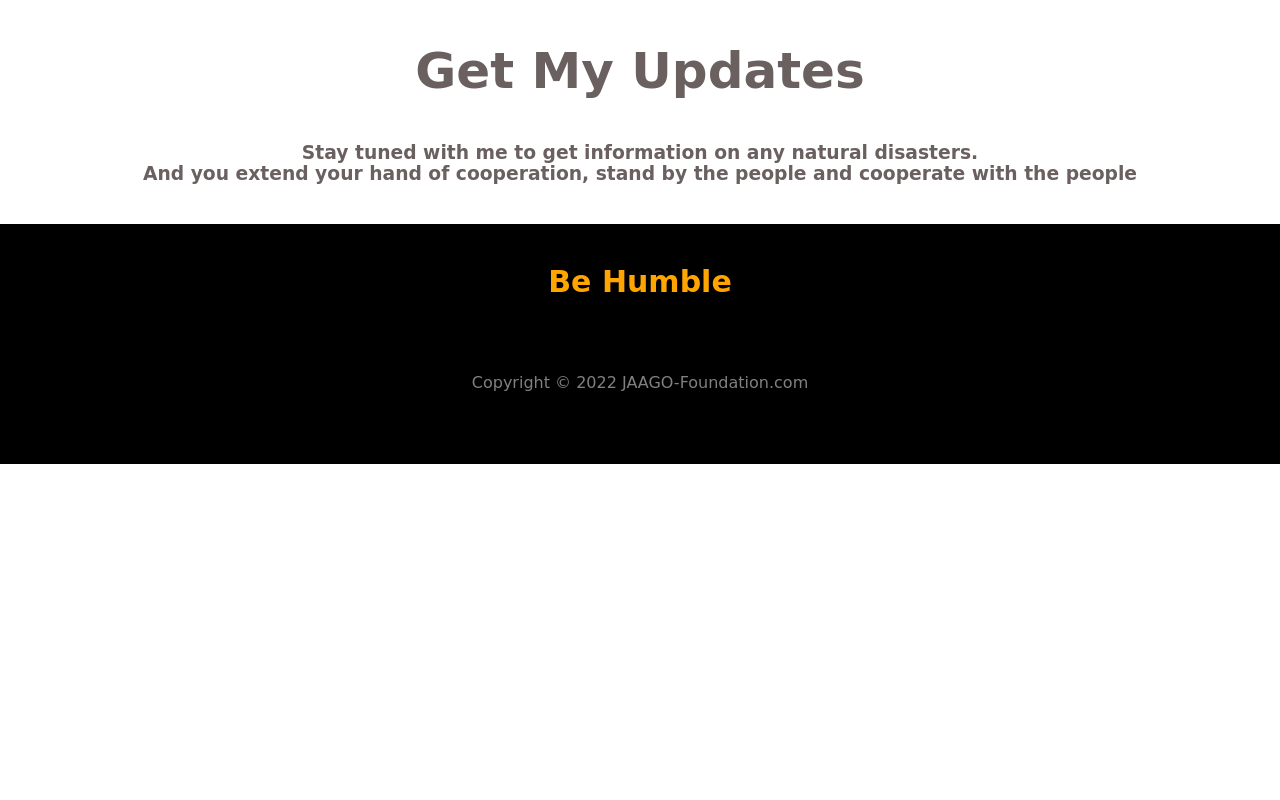
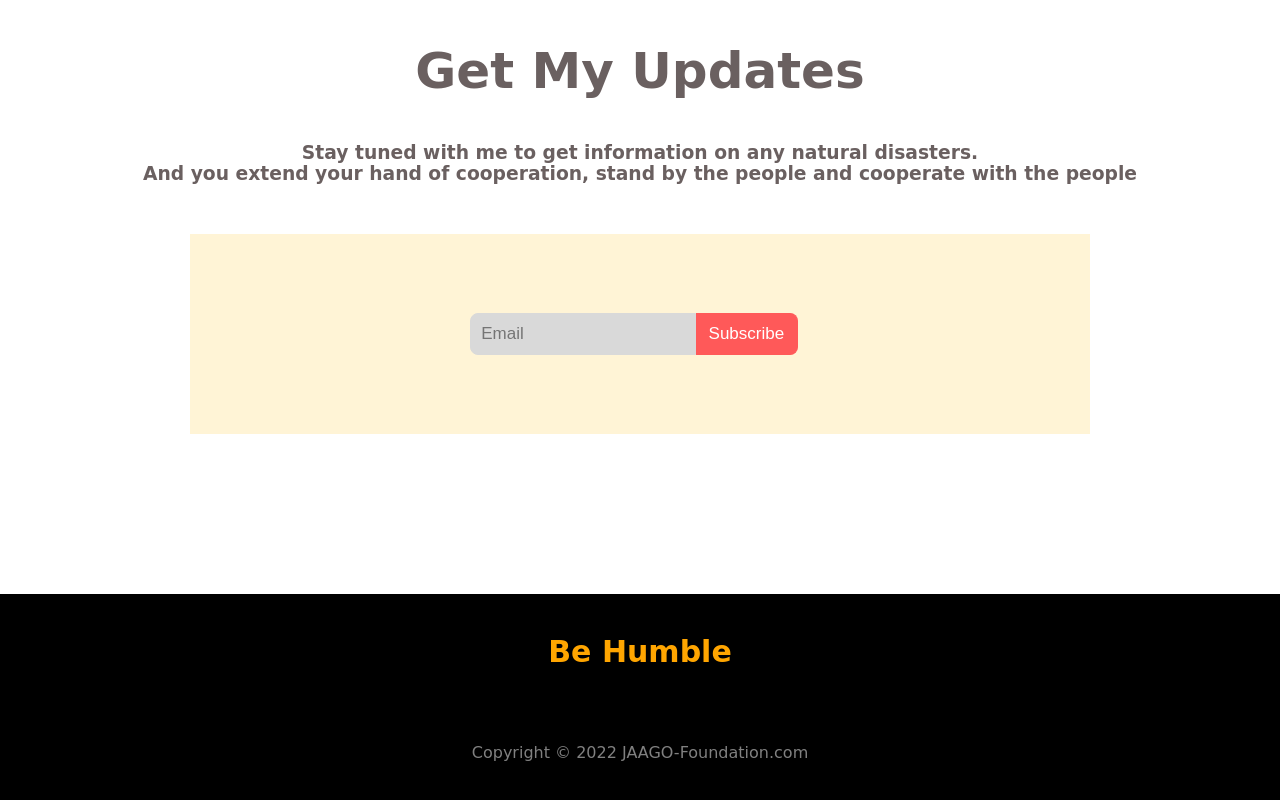
Before and after one commit to rafiulhasan1/JAAGO-Foundation, a plain HTML site: page index.html in a window 1280 px wide. Shown: the part 2644-3444 px from the top of the page. Before the commit the page ends 3108 px from the top, so only its background shows below. Drawn offline with Linux system fonts and the light colour scheme; a web font is replaced by a local one.

Commit message:
all part added

```diff
--- a/index.html
+++ b/index.html
@@ -101,6 +101,14 @@
             <p><h3>Stay tuned with me to get information on any natural disasters. <br> And you extend your hand of cooperation, stand by the people and cooperate with the people</h3></p>
         </div>
     </section>
+    <section class="part-8">
+        <div class="part-08">
+            <form class="example">
+                <input type="text" placeholder="Email">
+                <button type="button">Subscribe</button>
+            </form>
+        </div>
+    </section>
 </body>
 <footer class="part-9">
     <h1 class="text-2"><span>Be Humble</span></h1><br><br>
--- a/style.css
+++ b/style.css
@@ -116,6 +116,46 @@ hr{
     color: white;
     font-weight: 600;
 }
+.part-8{
+    width: 900px;
+    height: 200px;
+    margin: auto;
+    margin-bottom: 150px;
+    padding: 10px;
+}
+.part-08{
+    display: flex;
+    justify-content: center;
+    align-items: center;
+    background: #FFF4D6;
+    width: 100%;
+    height: 100%;
+}
+form.example input[type=text] {
+    padding: 10px;
+    font-size: 17px;
+    border: 1px solid #D9D9D9;
+    border-radius: 8px;
+    float: left;
+    width: 60%;
+    background: #D9D9D9;
+    border-top-right-radius: 0;
+    border-bottom-right-radius: 0;
+}
+form.example button {
+    border-radius: 8px;
+    float: left;
+    width: 30%;
+    padding: 10px;
+    background: #FF5959;
+    color: white;
+    font-size: 17px;
+    border: 1px solid #FF5959;
+    border-left: none;
+    cursor: pointer;
+    border-top-left-radius: 0;
+    border-bottom-left-radius: 0;
+}
 .part-9{
     text-align: center;
     background-color: black;
```
